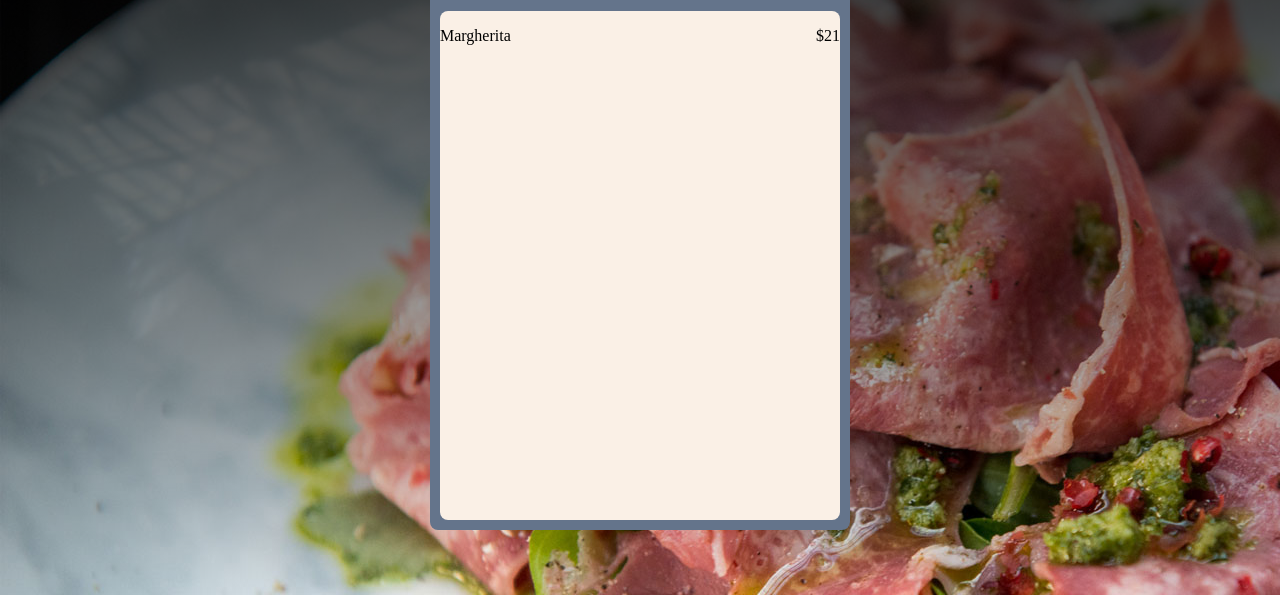
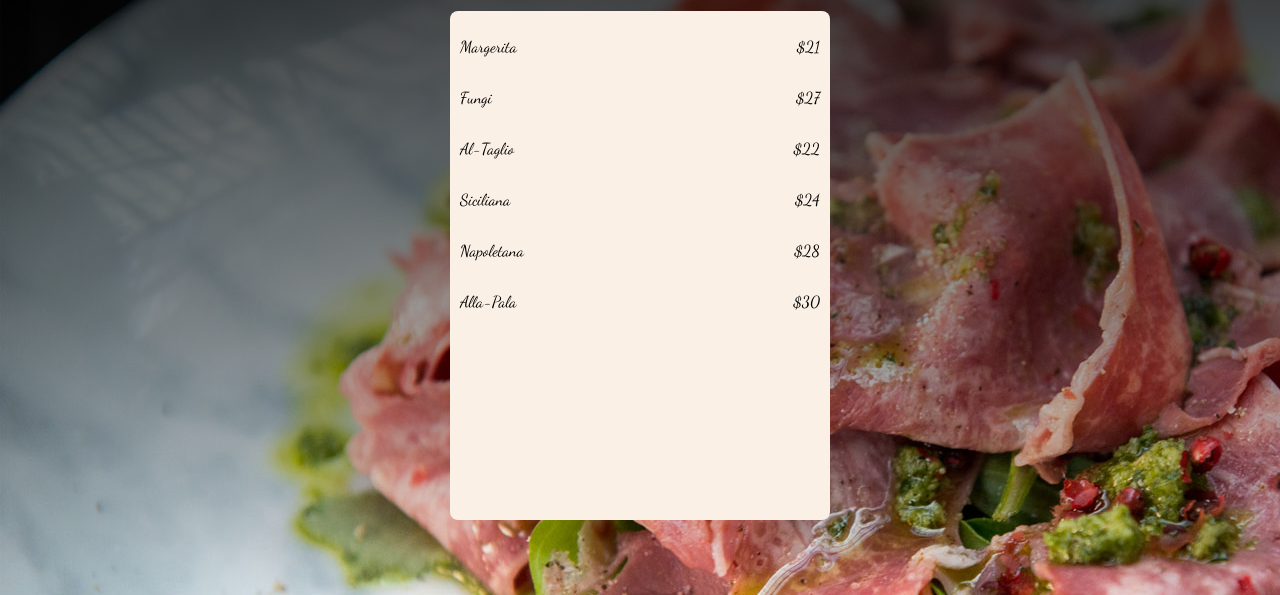
Before and after one commit to NersesArslan/restaurant-page, a website built with webpack: page dist/index.html in a window 1280 px wide. Shown: the part 205-800 px from the top of the page. Built offline with nearby package versions, Linux system fonts and the light colour scheme.

Commit message:
added items to menu page, start work on contact page

```diff
--- a/src/menu.js
+++ b/src/menu.js
@@ -6,29 +6,68 @@ export default function menuPageRendering(container) {
     header.classList.add('header')
     container.appendChild(header)
     header.textContent = 'Menu'
-    container.style.backgroundColor = '#64748b';
+
 
     const menuList = document.createElement('div')
     menuList.classList.add('menuList')
     container.appendChild(menuList);
 
-    const menuItems = document.createElement('p');
-    menuItems.classList.add('menuItems');
+    const menuFactory = (listing, item, price, itemClass) => {
+        const makeListing = () => {
+        const listing = document.createElement('div')
+            listing.classList.add('listing');
+            return listing;
+        }
 
-    const itemPrice = document.createElement('p')
-    itemPrice.classList.add('itemPrice')
+        const makeItem = () => {
+        const food = document.createElement('p');
+         food.classList.add(itemClass);
+        food.textContent = item;
+        return food;
+    }
 
-    const listing = document.createElement('div');
-    listing.classList.add('listing');
+        const makePrice = () => {
+        const money = document.createElement('p');
+            money.textContent = price;
+            return money
+        }
+
+
+        return {listing, item, price, itemClass, makeListing, makeItem, makePrice};
+    }
 
 
 
-    menuList.appendChild(listing)
+    function appender (list, item, price) {
+        list.appendChild(item);
+        list.appendChild(price);
+           return list;
+       }
 
-    listing.appendChild(menuItems)
-    listing.appendChild(itemPrice)
-    menuItems.textContent = 'Margherita'
-    itemPrice.textContent = '$21'
+       const margerita = menuFactory('pizza', 'Margerita', '$21', 'margerita');
+       appender(margerita.makeListing(), margerita.makeItem(), margerita.makePrice())
+       menuList.appendChild(appender(margerita.makeListing(), margerita.makeItem(), margerita.makePrice()));
 
+       const fungi = menuFactory('pizza', 'Fungi', '$27', 'fungi');
+       appender(fungi.makeListing(), fungi.makeItem(), fungi.makePrice())
+       menuList.appendChild(appender(fungi.makeListing(), fungi.makeItem(), fungi.makePrice()));
 
-}
+       const taglio = menuFactory('pizza', 'Al-Taglio', '$22', 'Al-Taglio');
+       appender(taglio.makeListing(), taglio.makeItem(), taglio.makePrice())
+       menuList.appendChild(appender(taglio.makeListing(), taglio.makeItem(), taglio.makePrice()));
+
+       const siciliana = menuFactory('pizza', 'Siciliana', '$24', 'siciliana');
+       appender(siciliana.makeListing(), siciliana.makeItem(), siciliana.makePrice())
+       menuList.appendChild(appender(siciliana.makeListing(), siciliana.makeItem(), siciliana.makePrice()));
+
+       const napoletana = menuFactory('pizza', 'Napoletana', '$28', 'napoletana');
+       appender(napoletana.makeListing(), napoletana.makeItem(), napoletana.makePrice())
+       menuList.appendChild(appender(napoletana.makeListing(), napoletana.makeItem(), napoletana.makePrice()));
+
+       const allaPalla = menuFactory('pizza', 'Alla-Pala', '$30', 'allaPalla');
+       appender(allaPalla.makeListing(), allaPalla.makeItem(), allaPalla.makePrice())
+       menuList.appendChild(appender(allaPalla.makeListing(), allaPalla.makeItem(), allaPalla.makePrice()));
+    }
+
+    //al Taglio
+    //Siciliana
--- a/src/style.css
+++ b/src/style.css
@@ -89,7 +89,7 @@ a {
 
 }
 
-.header, .main-text {
+ .header, .main-text {
     color: var(--primary-color);
     font-family: 'myFont';
     line-height: 150%;
@@ -98,12 +98,15 @@ a {
 
 .menuList {
     height: 100%;
-    width: 100%;
+    width: 90%;
     background-color: linen;
     border-radius: 8px;
+    padding: 10px;
 }
 
 .listing {
     display: flex;
     justify-content: space-between;
+    font-family: 'myFont';
+
 }
```
Also changed, not shown: dist/main.js.
